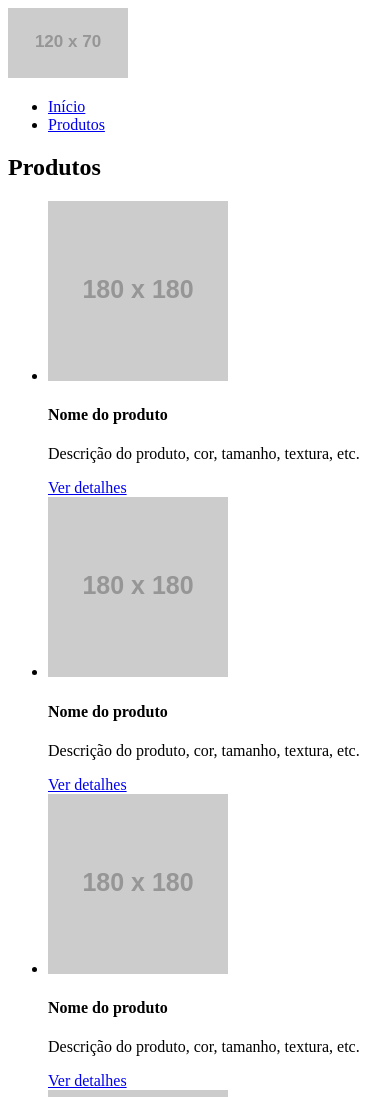
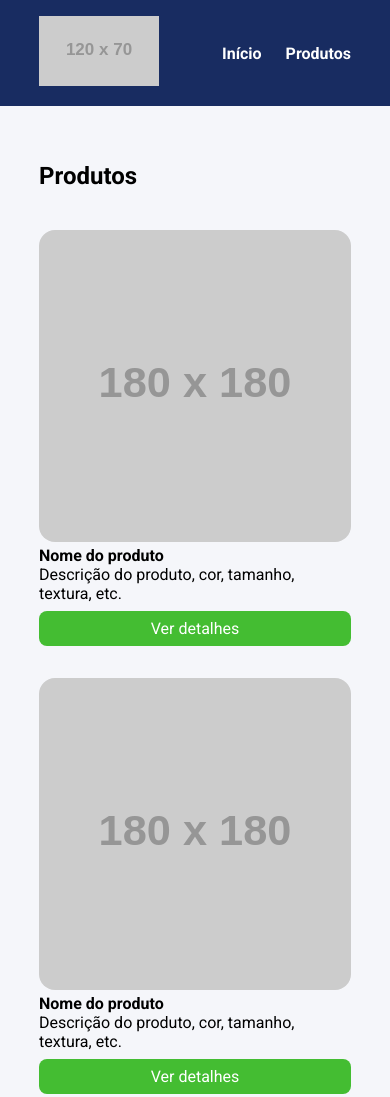
Before and after one commit to mjsb/curso-ebac-frontend, a website: page index.html in a window 390 px wide. Shown: the top 1097 px of the page. Drawn offline with Linux system fonts and the light colour scheme; placeholder pictures from the web are drawn by us.

Commit message:
Add exercice

```diff
--- a/index.html
+++ b/index.html
@@ -1,14 +1,17 @@
 <!DOCTYPE html>
 <html lang="pt-BR">
     <head>
-    <meta charset="UTF-8">
-    <meta http-equiv="X-UA-Compatible" content="IE=edge">
-    <meta name="viewport" content="width=device-width, initial-scale=1.0">
+        <meta charset="UTF-8" />
+        <meta http-equiv="X-UA-Compatible" content="IE=edge" />
+        <meta name="viewport" content="width=device-width, initial-scale=1.0" />
         <title>Document</title>
-    <link rel="preconnect" href="https://fonts.googleapis.com">
-    <link rel="preconnect" href="https://fonts.gstatic.com" crossorigin>
-    <link href="https://fonts.googleapis.com/css2?family=Roboto:wght@400;700&display=swap" rel="stylesheet">
-    <link rel="stylesheet" href="styles.css">
+        <link rel="preconnect" href="https://fonts.googleapis.com" />
+        <link rel="preconnect" href="https://fonts.gstatic.com" crossorigin />
+        <link
+            href="https://fonts.googleapis.com/css2?family=Roboto:wght@400;700&display=swap"
+            rel="stylesheet"
+        />
+        <link rel="stylesheet" href="./build/styles/styles.css" />
     </head>
     <body>
         <header>
@@ -35,42 +38,26 @@
                     <li class="product-item">
                         <img src="https://via.placeholder.com/180x180" />
                         <h4>Nome do produto</h4>
-                    <p>
-                        Descrição do produto, cor, tamanho, textura, etc.
-                    </p>
-                    <a href="#" class="product-button">
-                        Ver detalhes
-                    </a>
+                        <p>Descrição do produto, cor, tamanho, textura, etc.</p>
+                        <a href="#" class="product-button"> Ver detalhes </a>
                     </li>
                     <li class="product-item">
                         <img src="https://via.placeholder.com/180x180" />
                         <h4>Nome do produto</h4>
-                    <p>
-                        Descrição do produto, cor, tamanho, textura, etc.
-                    </p>
-                    <a href="#" class="product-button">
-                        Ver detalhes
-                    </a>
+                        <p>Descrição do produto, cor, tamanho, textura, etc.</p>
+                        <a href="#" class="product-button"> Ver detalhes </a>
                     </li>
                     <li class="product-item">
                         <img src="https://via.placeholder.com/180x180" />
                         <h4>Nome do produto</h4>
-                    <p>
-                        Descrição do produto, cor, tamanho, textura, etc.
-                    </p>
-                    <a href="#" class="product-button">
-                        Ver detalhes
-                    </a>
+                        <p>Descrição do produto, cor, tamanho, textura, etc.</p>
+                        <a href="#" class="product-button"> Ver detalhes </a>
                     </li>
                     <li class="product-item">
                         <img src="https://via.placeholder.com/180x180" />
                         <h4>Nome do produto</h4>
-                    <p>
-                        Descrição do produto, cor, tamanho, textura, etc.
-                    </p>
-                    <a href="#" class="product-button">
-                        Ver detalhes
-                    </a>
+                        <p>Descrição do produto, cor, tamanho, textura, etc.</p>
+                        <a href="#" class="product-button"> Ver detalhes </a>
                     </li>
                 </ul>
             </div>
--- a/src/styles/main.css
+++ /dev/null
@@ -1,102 +0,0 @@
-* {
-    margin: 0;
-    padding: 0;
-    box-sizing: border-box;
-    font-family: Roboto, sans-serif;
-}
-
-body {
-    background-color: #f5f6fa;
-}
-
-li {
-    list-style: none;
-}
-
-.container {
-    max-width: 1024px;
-    width: 100%;
-    margin: 0 auto;
-}
-
-header {
-    background-color: #182C61;
-    position: sticky;
-    top: 0;
-    left: 0;
-}
-
-header .container {
-    display: flex;
-    justify-content: space-between;
-    align-items: center;
-    padding: 16px 0;
-}
-
-.menu {
-    display: flex;
-}
-
-.menu li {
-    font-weight: bold;
-    margin-left: 24px;
-}
-
-.menu li a {
-    color: #fff;
-    text-decoration: none;
-}
-
-section {
-    padding: 56px 0;
-}
-
-.products {
-    margin-top: 40px;
-    display: grid;
-    grid-template-columns: repeat(3, 32.66%);
-    column-gap: 1%;
-    row-gap: 4%;
-    width: 100%;
-}
-
-.product-item img {
-    width: 100%;
-    border-radius: 16px;
-}
-
-.product-button {
-    display: block;
-    background-color: #44bd32;
-    color: #fff;
-    text-align: center;
-    padding: 8px 0;
-    border-radius: 8px;
-    margin-top: 8px;
-    text-decoration: none;
-}
-
-.product-button:hover {
-    background-color: #4cd137;
-}
-
-@media screen and (max-width: 1023px) {
-    .container {
-        max-width: 80%;
-    }
-
-    .products {
-        grid-template-columns: repeat(2, 48.5%);
-        column-gap: 3%;
-    }
-}
-
-@media screen and (max-width: 767px) {
-    .products {
-        display: block;
-    }
-
-    .product-item  {
-        margin-bottom: 32px;
-    }
-}
--- /dev/null
+++ b/src/styles/maps.less
@@ -0,0 +1,5 @@
+#colors() {
+    backgroundColor: #f5f6fa;
+    buttonColor: #44bd32;
+    textColor: #fff;
+}
--- /dev/null
+++ b/src/styles/styles.less
@@ -0,0 +1,108 @@
+@import "maps.less";
+@import "variaveis.less";
+
+@breakPointMobile: ~"(max-width: 767px)";
+@breakPointTablet: ~"(max-width: 1023px)";
+
+* {
+    margin: 0;
+    padding: 0;
+    box-sizing: border-box;
+    font-family: Roboto, sans-serif;
+}
+
+body {
+    background-color: #colors[backgroundColor];
+}
+
+li {
+    list-style: none;
+}
+
+.container {
+    max-width: 1024px;
+    width: 100%;
+    margin: 0 auto;
+
+    @media @breakPointTablet {
+        max-width: 80%;
+    }
+}
+
+header {
+    background-color: @headerColor;
+    position: sticky;
+    top: 0;
+    left: 0;
+
+    .container {
+        display: flex;
+        justify-content: space-between;
+        align-items: center;
+        padding: 16px 0;
+    }
+}
+
+.menu {
+    display: flex;
+
+    & li {
+        font-weight: bold;
+        margin-left: 24px;
+    }
+
+    & li a {
+        color: #colors[textColor];
+        text-decoration: none;
+    }
+}
+
+section {
+    padding: 56px 0;
+}
+
+.products {
+    margin-top: 40px;
+    display: grid;
+    grid-template-columns: repeat(3, 32.66%);
+    column-gap: 1%;
+    row-gap: 4%;
+    width: 100%;
+
+    @media @breakPointTablet {
+        grid-template-columns: repeat(2, 48.5%);
+        column-gap: 3%;
+
+    }
+
+    @media @breakPointMobile {
+        display: block;
+    }
+}
+
+.product-item  {
+    & img {
+        width: 100%;
+        border-radius: 16px;
+
+    }
+
+    @media @breakPointMobile {
+        margin-bottom: 32px;
+    }
+}
+
+.product-button {
+    display: block;
+    background-color: #colors[buttonColor];
+    color: #colors[textColor];
+    text-align: center;
+    padding: 8px 0;
+    border-radius: 8px;
+    margin-top: 8px;
+    text-decoration: none;
+
+    &:hover {
+        background-color: @buttonHoverColor;
+    }
+}
--- /dev/null
+++ b/src/styles/variaveis.less
@@ -0,0 +1,2 @@
+@headerColor: #182C61;
+@buttonHoverColor: #4cd137;
```
Also changed, not shown: package.json (added, +24 -0 lines), build/styles/maps.css (added), build/styles/styles.css (added), build/styles/variaveis.css (added), src/images/github.svg (deleted), src/images/instagram.svg (deleted), src/images/linkedin.svg (deleted), src/images/mail.svg (deleted), 2 other files. Lines whose indentation alone changed are shown as unchanged.
